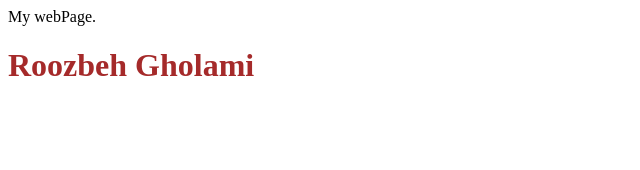
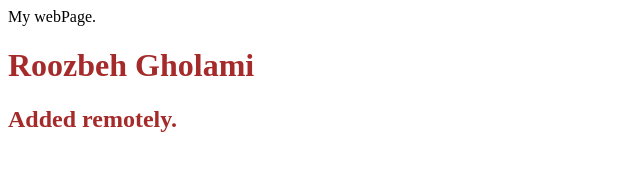
Before and after one commit to roozbeh-gholami70/simplilearnGitCourse, a plain HTML site: page index.html in a window 1280 px wide. Shown: the whole page, without its empty margins (0-640 px from the left). Drawn offline with Linux system fonts and the light colour scheme.

Commit message:
Rt: added tag h2

```diff
--- a/index.html
+++ b/index.html
@@ -4,5 +4,6 @@
     </head>
     <body>
         <h1 style="color: brown;"> Roozbeh Gholami </h1>
+        <h2 style="color: brown;"> Added remotely. </h2>
     </body>
 </html>
```
